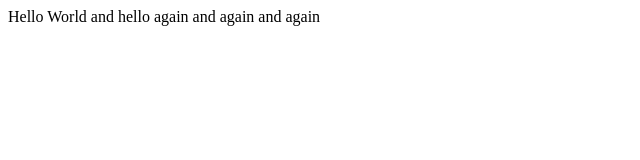
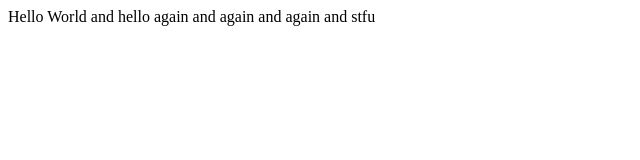
Before and after one commit to mathewsmittathani/lecture1, a plain HTML site: page hello.html in a window 1280 px wide. Shown: the full height of the page, 0-640 px from the left. Drawn offline with Linux system fonts and the light colour scheme.

Commit message:
new line

```diff
--- a/hello.html
+++ b/hello.html
@@ -4,6 +4,6 @@
         <title>My Webpage</title>
     </head>
     <body>
-        Hello World and hello again and again and again
+        Hello World and hello again and again and again and stfu
     </body>
 </html>
```
